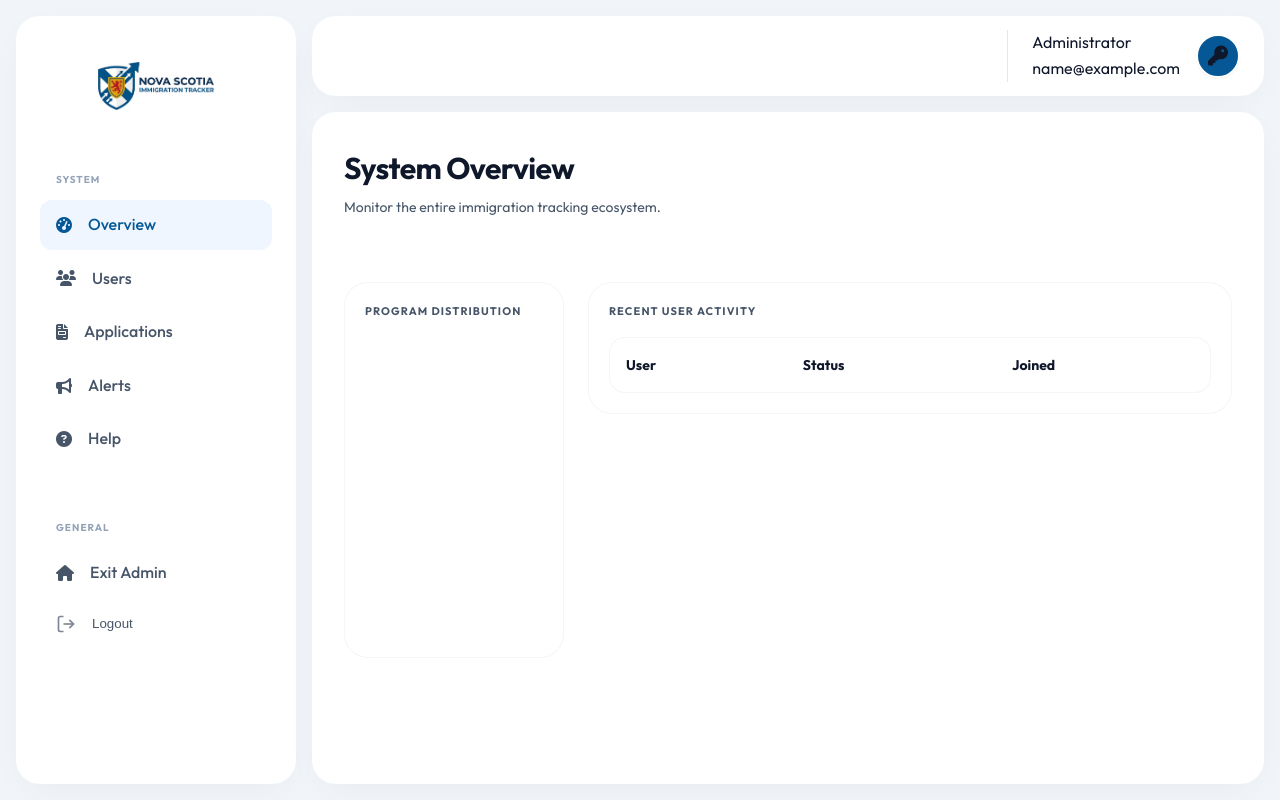
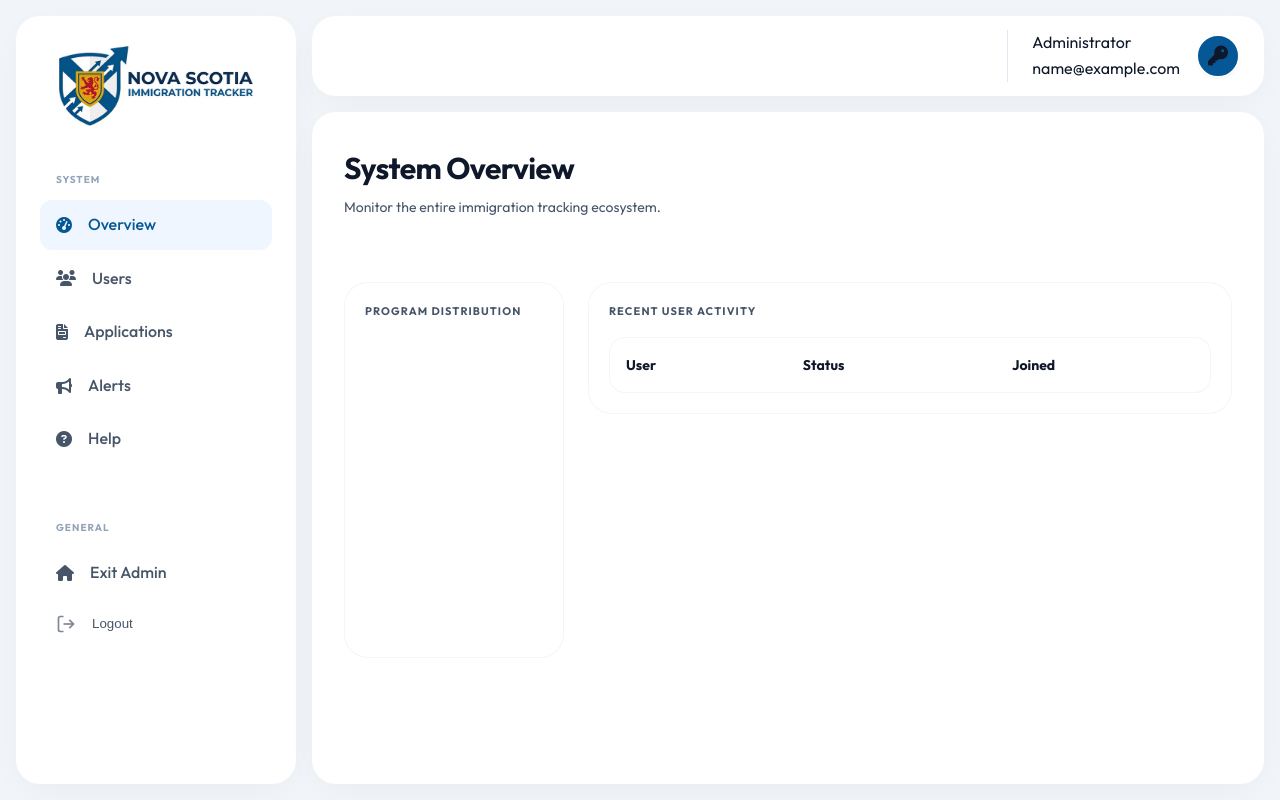
Before and after one commit to beinguvaize/immigrationtracker, a website: page public/admin.html in a window 1280 px wide. Drawn offline with nearby package versions, Linux system fonts and the light colour scheme; no server answers; sample sign-in values are in the browser's storage.

Commit message:
style: increase logo size to 80px for better brand presence

```diff
--- a/public/admin.html
+++ b/public/admin.html
@@ -32,7 +32,7 @@
             <div>
                 <div class="brand" style="justify-content: center; padding: 1.5rem 0;">
                     <div class="brand__logo">
-                        <img src="/assets/logo.png" alt="Logo" style="height: 48px;">
+                        <img src="/assets/logo.png" alt="Logo" style="height: 80px;">
                     </div>
                 </div>
 
```
Also changed, not shown: public/index.html (+1 -1 lines).
